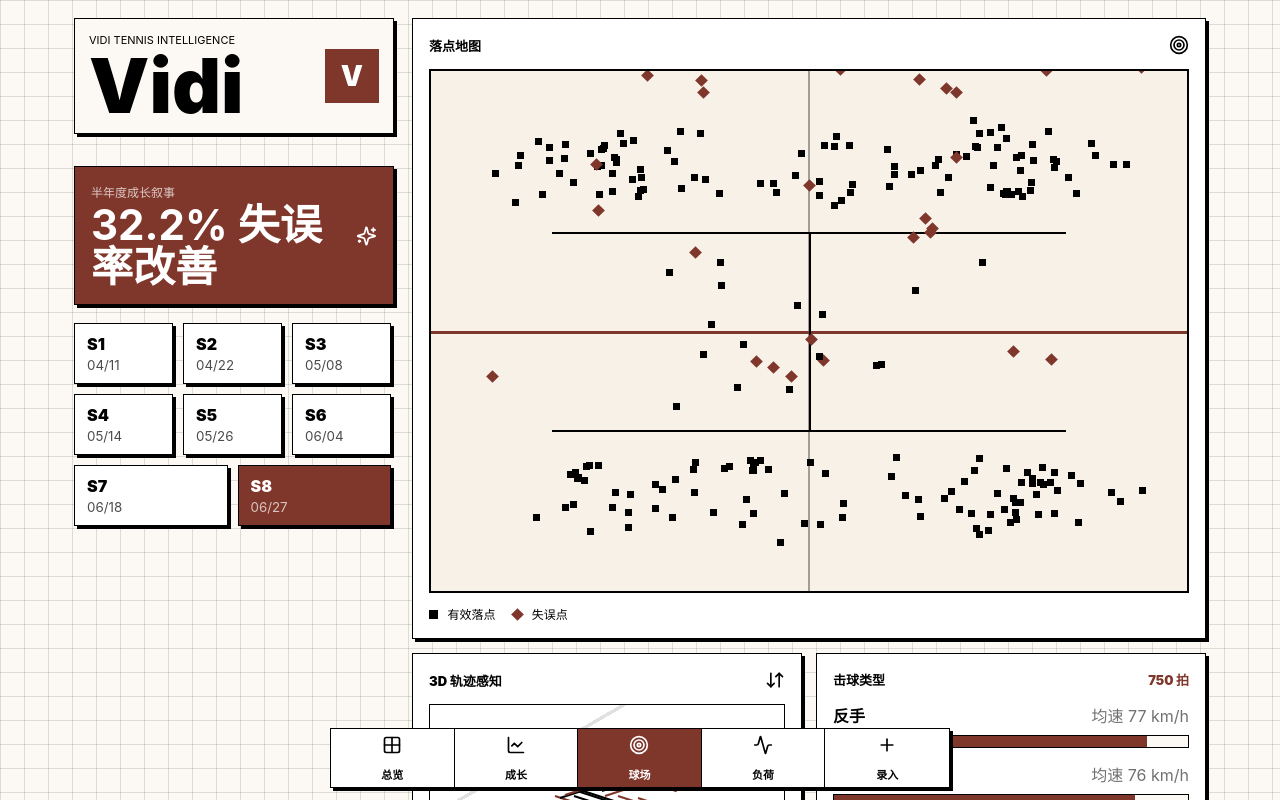
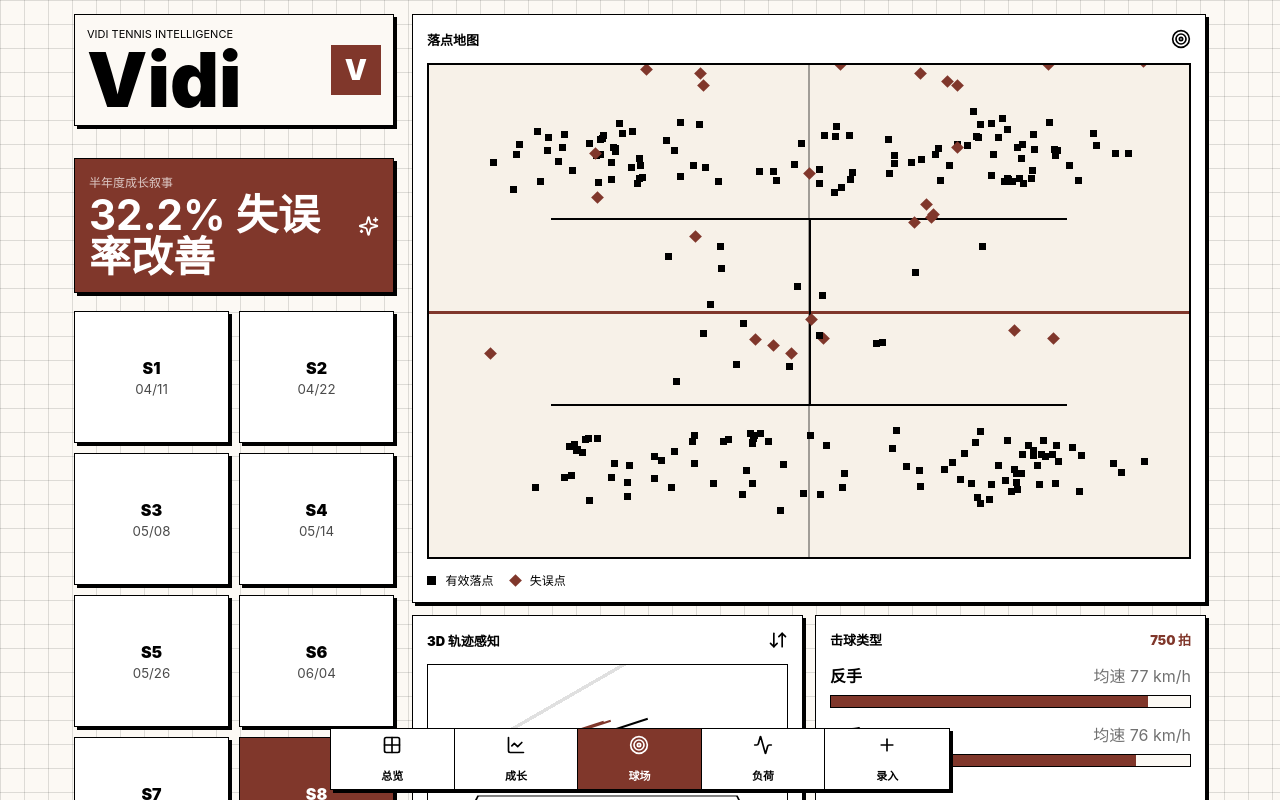
Before and after one commit to ChivaLryCieux/Vidi, a React (Vite) app: page / in a window 1280 px wide. Both pictures are taken after a click on the button "球场". Shown: the top 800 px of the page. Built offline with nearby package versions, Linux system fonts and the light colour scheme.

Commit message:
响应式设计优化

```diff
--- a/src/main.tsx
+++ b/src/main.tsx
@@ -74,8 +74,6 @@ type SessionMetric = {
 };
 
 const rawSessions = [s1, s2, s3, s4, s5, s6, s7, s8] as RawSession[];
-
-const accent = "#80372b";
 
 function avg(values: number[]) {
   return values.length ? values.reduce((sum, value) => sum + value, 0) / values.length : 0;
@@ -370,7 +368,8 @@ function CourtView({ current }: { current: SessionMetric }) {
           <span>落点地图</span>
           <Target size={20} />
         </div>
-        <div className="court">
+        <div className="court-wrap">
+          <div className="court">
           <div className="court-line net" />
           <div className="court-line service-a" />
           <div className="court-line service-b" />
@@ -383,6 +382,7 @@ function CourtView({ current }: { current: SessionMetric }) {
               title={`${point.stroke} ${Math.round(point.speed)}km/h`}
             />
           ))}
+          </div>
         </div>
         <div className="legend">
           <span><i /> 有效落点</span>
@@ -417,7 +417,7 @@ function LoadView({ current, metrics }: { current: SessionMetric; metrics: Sessi
           <span>训练负荷矩阵</span>
           <Activity size={20} />
         </div>
-        <div className="load-grid">
+        <div className="load-grid" aria-label="训练负荷矩阵">
           {metrics.map((metric) => (
             <div
               key={metric.id}
--- a/src/styles.css
+++ b/src/styles.css
@@ -16,12 +16,14 @@ html {
   color: var(--ink);
   font-family: Inter, "Helvetica Neue", Arial, "PingFang SC", "Microsoft YaHei", sans-serif;
   letter-spacing: 0;
+  -webkit-text-size-adjust: 100%;
 }
 
 body {
   margin: 0;
   min-width: 320px;
   min-height: 100vh;
+  overflow-x: hidden;
   background:
     linear-gradient(var(--line) 1px, transparent 1px),
     linear-gradient(90deg, var(--line) 1px, transparent 1px),
@@ -36,13 +38,15 @@ input {
 
 button {
   color: var(--ink);
+  touch-action: manipulation;
 }
 
 .app-shell {
   width: min(100%, 1180px);
-  min-height: 100vh;
+  min-height: 100dvh;
   margin: 0 auto;
-  padding: max(18px, env(safe-area-inset-top)) 14px calc(92px + env(safe-area-inset-bottom));
+  padding: max(14px, env(safe-area-inset-top)) 12px calc(94px + env(safe-area-inset-bottom));
+  overflow-x: clip;
 }
 
 .topbar,
@@ -60,7 +64,7 @@ button {
   align-items: center;
   justify-content: space-between;
   background: var(--paper);
-  padding: 14px;
+  padding: 12px;
 }
 
 .kicker {
@@ -78,8 +82,9 @@ h1 {
 
 .mark {
   display: grid;
-  width: 54px;
-  height: 54px;
+  flex: 0 0 auto;
+  width: 50px;
+  height: 50px;
   place-items: center;
   background: var(--accent);
   color: #fff;
@@ -92,7 +97,7 @@ h1 {
   align-items: center;
   justify-content: space-between;
   margin-top: 14px;
-  padding: 16px;
+  padding: 14px;
   background: var(--accent);
   color: #fff;
 }
@@ -119,18 +124,19 @@ h1 {
 }
 
 .session-rail {
-  display: flex;
+  display: grid;
+  grid-template-columns: repeat(4, minmax(0, 1fr));
   gap: 10px;
   margin: 14px 0;
-  overflow-x: auto;
-  padding: 0 3px 5px 0;
+  padding: 0;
 }
 
 .session-rail button {
-  min-width: 68px;
-  padding: 10px 12px;
+  min-width: 0;
+  min-height: 50px;
+  padding: 10px 8px;
   background: var(--card);
-  text-align: left;
+  text-align: center;
 }
 
 .session-rail button.active,
@@ -161,13 +167,13 @@ h1 {
 
 .grid-view {
   display: grid;
-  gap: 14px;
+  gap: 12px;
 }
 
 .card {
   min-width: 0;
   background: var(--card);
-  padding: 16px;
+  padding: 14px;
 }
 
 .summary-card {
@@ -182,6 +188,12 @@ h1 {
   margin-bottom: 14px;
   font-size: 13px;
   font-weight: 900;
+  min-width: 0;
+}
+
+.card-title span,
+.card-title strong {
+  min-width: 0;
 }
 
 .card-title strong,
@@ -198,7 +210,7 @@ h1 {
 .metric-row {
   display: grid;
   grid-template-columns: repeat(3, 1fr);
-  gap: 8px;
+  gap: 7px;
   margin-top: 16px;
 }
 
@@ -218,7 +230,8 @@ h1 {
 
 .metric-row strong {
   margin-top: 4px;
-  font-size: 18px;
+  font-size: clamp(15px, 4.4vw, 18px);
+  overflow-wrap: anywhere;
 }
 
 .sparkline,
@@ -299,6 +312,7 @@ h1 {
   display: grid;
   gap: 5px;
   width: 100%;
+  min-height: 78px;
   padding: 14px;
   background: var(--card);
   text-align: left;
@@ -310,16 +324,26 @@ h1 {
 
 .timeline-card strong {
   font-size: 20px;
+  overflow-wrap: anywhere;
 }
 
 .timeline-card.active small {
   color: rgba(255, 255, 255, 0.75);
 }
 
+.court-wrap {
+  width: 100%;
+  overflow-x: auto;
+  overscroll-behavior-x: contain;
+  scrollbar-width: thin;
+  -webkit-overflow-scrolling: touch;
+}
+
 .court {
   position: relative;
-  width: 100%;
-  aspect-ratio: 0.52;
+  width: max(100%, 300px);
+  aspect-ratio: 0.56;
+  max-height: min(62dvh, 560px);
   overflow: hidden;
   background:
     linear-gradient(90deg, transparent calc(50% - 1px), rgba(0, 0, 0, 0.35) calc(50% - 1px), rgba(0, 0, 0, 0.35) calc(50% + 1px), transparent calc(50% + 1px)),
@@ -379,6 +403,7 @@ h1 {
 
 .legend {
   display: flex;
+  flex-wrap: wrap;
   gap: 18px;
   margin-top: 12px;
   font-size: 12px;
@@ -399,7 +424,7 @@ h1 {
 
 .trajectory-stack {
   position: relative;
-  min-height: 190px;
+  min-height: clamp(150px, 42vw, 190px);
   overflow: hidden;
   background:
     linear-gradient(150deg, transparent 28%, rgba(0, 0, 0, 0.12) 28%, rgba(0, 0, 0, 0.12) 29%, transparent 29%),
@@ -439,6 +464,7 @@ h1 {
 
 .bar-row > div:first-child {
   display: flex;
+  flex-wrap: wrap;
   justify-content: space-between;
   gap: 12px;
 }
@@ -462,6 +488,9 @@ h1 {
   gap: 8px;
   min-height: 150px;
   border-bottom: 2px solid var(--ink);
+  overflow-x: auto;
+  padding-top: 6px;
+  overscroll-behavior-x: contain;
 }
 
 .load-grid div {
@@ -480,7 +509,7 @@ h1 {
 }
 
 .load-grid strong {
-  font-size: 18px;
+  font-size: clamp(14px, 4vw, 18px);
 }
 
 .recovery strong {
@@ -502,7 +531,7 @@ h1 {
 }
 
 .data-form input {
-  min-height: 46px;
+  min-height: 48px;
   border: 1px solid var(--ink);
   border-radius: 0;
   padding: 0 12px;
@@ -511,7 +540,7 @@ h1 {
 }
 
 .data-form button {
-  min-height: 50px;
+  min-height: 52px;
   border: 1px solid var(--ink);
   background: var(--accent);
   color: #fff;
@@ -522,11 +551,11 @@ h1 {
 .bottom-nav {
   position: fixed;
   left: 50%;
-  bottom: max(12px, env(safe-area-inset-bottom));
+  bottom: max(10px, env(safe-area-inset-bottom));
   z-index: 20;
   display: grid;
   grid-template-columns: repeat(5, 1fr);
-  width: min(calc(100% - 28px), 560px);
+  width: min(calc(100% - 20px), 560px);
   transform: translateX(-50%);
   background: var(--card);
 }
@@ -534,7 +563,7 @@ h1 {
 .bottom-nav button {
   display: grid;
   min-width: 0;
-  min-height: 58px;
+  min-height: 60px;
   place-items: center;
   gap: 2px;
   border: 0;
@@ -570,6 +599,66 @@ h1 {
   }
 }
 
+@media (max-width: 380px) {
+  .app-shell {
+    padding-inline: 10px;
+  }
+
+  .topbar,
+  .hero-strip,
+  .card {
+    box-shadow: 2px 2px 0 var(--ink);
+  }
+
+  .kicker {
+    font-size: 10px;
+  }
+
+  .mark {
+    width: 44px;
+    height: 44px;
+    font-size: 24px;
+  }
+
+  .hero-strip svg {
+    display: none;
+  }
+
+  .card-title {
+    align-items: flex-start;
+    flex-wrap: wrap;
+  }
+
+  .metric-row {
+    grid-template-columns: 1fr;
+  }
+
+  .session-rail {
+    grid-template-columns: repeat(3, minmax(0, 1fr));
+    gap: 8px;
+  }
+
+  .metric-row div {
+    display: flex;
+    align-items: baseline;
+    justify-content: space-between;
+    gap: 10px;
+  }
+
+  .growth-chart {
+    min-height: 188px;
+  }
+
+  .load-grid {
+    grid-template-columns: repeat(8, 36px);
+  }
+
+  .bottom-nav button {
+    min-height: 56px;
+    font-size: 10px;
+  }
+}
+
 @media (min-width: 1040px) {
   .app-shell {
     display: grid;
@@ -590,13 +679,7 @@ h1 {
   }
 
   .session-rail {
-    flex-wrap: wrap;
-    align-content: start;
-    overflow: visible;
+    grid-template-columns: repeat(2, minmax(0, 1fr));
     margin: 0;
   }
-
-  .session-rail button {
-    flex: 1 1 94px;
-  }
 }
```
